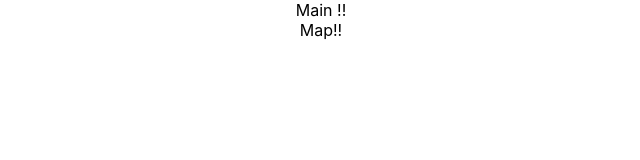
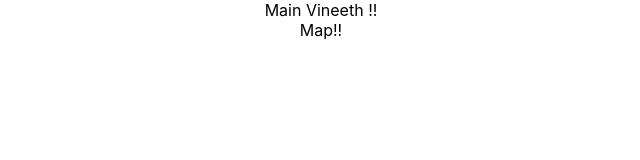
Before and after one commit to Vineeth-Avvaru/Aus-Weather-Dashboard-Frontend, a React (Create React App) app: page / in a window 1280 px wide. Shown: the top 160 px of the page, without its empty margins (319-959 px from the left). Built offline with nearby package versions, Linux system fonts and the light colour scheme.

Commit message:
Vineeths 1st update

```diff
--- a/src/components/MainComponent.jsx
+++ b/src/components/MainComponent.jsx
@@ -5,7 +5,7 @@ import Map from "./MapComponent";
 function Main() {
   return (
     <div>
-      Main !!
+      Main Vineeth !!
       <Map />
     </div>
   );
```
